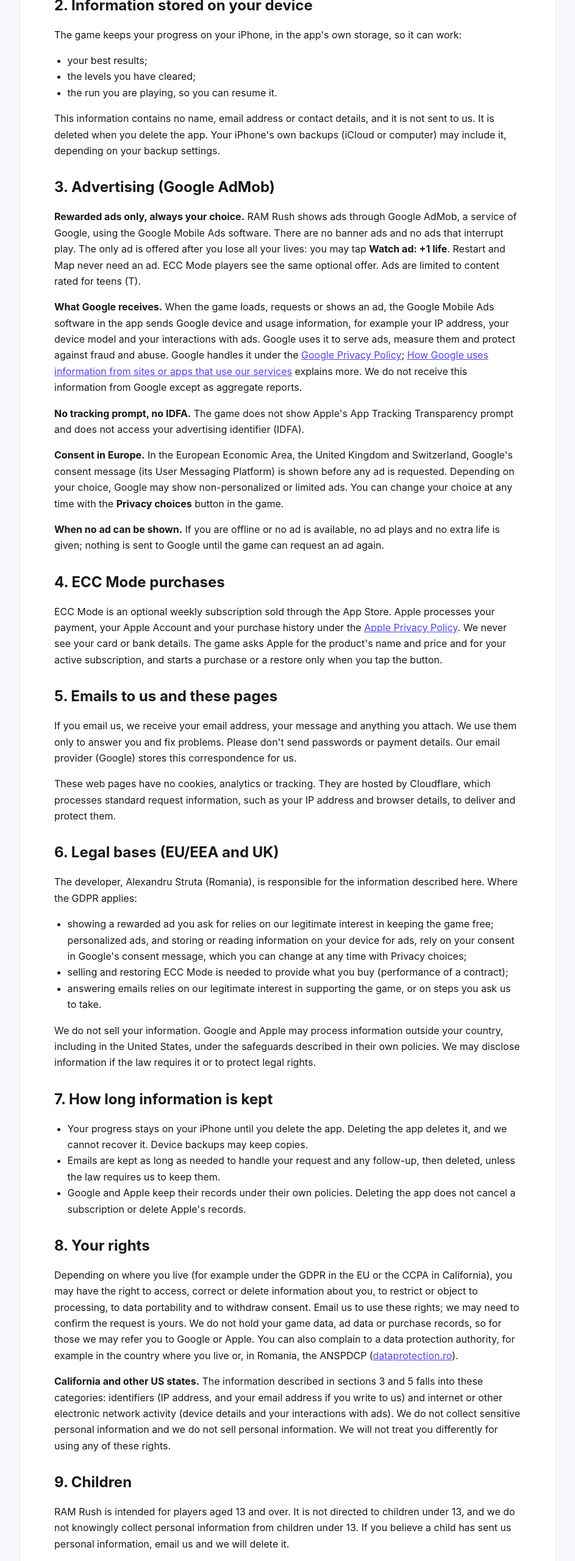
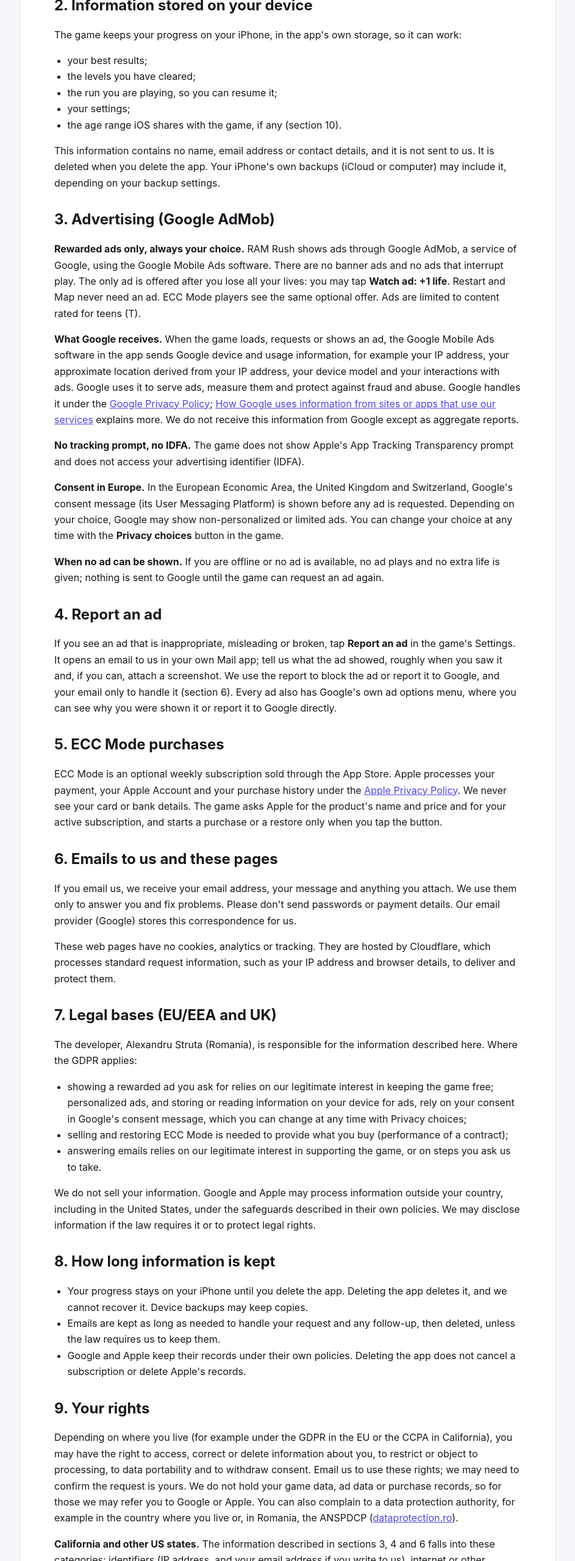
Before and after one commit to alexGamer92/apps-legal-pages, a plain HTML site: page ramrush/privacy/index.html in a window 1280 px wide. Shown: the part 780-3340 px from the top of the page at 61% size, without its empty margins (168-1111 px from the left). Drawn offline with Linux system fonts and the light colour scheme.

Commit message:
RAM Rush privacy: approximate location from the IP address, the age range (Declared Age Range), a Report an ad section
Sections 4-10 renumber to 5-11; the no ad, no life wording is unchanged. Describes version 1.0 (Settings and the age check land before submission).

Claude-Session: https://claude.ai/code/session_01AfUbDfghR4B2rWFR9zTTRe

```diff
--- a/ramrush/privacy/index.html
+++ b/ramrush/privacy/index.html
@@ -30,25 +30,30 @@
 <ul>
 <li>your best results;</li>
 <li>the levels you have cleared;</li>
-<li>the run you are playing, so you can resume it.</li>
+<li>the run you are playing, so you can resume it;</li>
+<li>your settings;</li>
+<li>the age range iOS shares with the game, if any (section 10).</li>
 </ul>
 <p>This information contains no name, email address or contact details, and it is not sent to us. It is deleted when you delete the app. Your iPhone's own backups (iCloud or computer) may include it, depending on your backup settings.</p>
 
 <h2>3. Advertising (Google AdMob)</h2>
 <p><strong>Rewarded ads only, always your choice.</strong> RAM Rush shows ads through Google AdMob, a service of Google, using the Google Mobile Ads software. There are no banner ads and no ads that interrupt play. The only ad is offered after you lose all your lives: you may tap <strong>Watch ad: +1 life</strong>. Restart and Map never need an ad. ECC Mode players see the same optional offer. Ads are limited to content rated for teens (T).</p>
-<p><strong>What Google receives.</strong> When the game loads, requests or shows an ad, the Google Mobile Ads software in the app sends Google device and usage information, for example your IP address, your device model and your interactions with ads. Google uses it to serve ads, measure them and protect against fraud and abuse. Google handles it under the <a href="https://policies.google.com/privacy">Google Privacy Policy</a>; <a href="https://policies.google.com/technologies/partner-sites">How Google uses information from sites or apps that use our services</a> explains more. We do not receive this information from Google except as aggregate reports.</p>
+<p><strong>What Google receives.</strong> When the game loads, requests or shows an ad, the Google Mobile Ads software in the app sends Google device and usage information, for example your IP address, your approximate location derived from your IP address, your device model and your interactions with ads. Google uses it to serve ads, measure them and protect against fraud and abuse. Google handles it under the <a href="https://policies.google.com/privacy">Google Privacy Policy</a>; <a href="https://policies.google.com/technologies/partner-sites">How Google uses information from sites or apps that use our services</a> explains more. We do not receive this information from Google except as aggregate reports.</p>
 <p><strong>No tracking prompt, no IDFA.</strong> The game does not show Apple's App Tracking Transparency prompt and does not access your advertising identifier (IDFA).</p>
 <p><strong>Consent in Europe.</strong> In the European Economic Area, the United Kingdom and Switzerland, Google's consent message (its User Messaging Platform) is shown before any ad is requested. Depending on your choice, Google may show non-personalized or limited ads. You can change your choice at any time with the <strong>Privacy choices</strong> button in the game.</p>
 <p><strong>When no ad can be shown.</strong> If you are offline or no ad is available, no ad plays and no extra life is given; nothing is sent to Google until the game can request an ad again.</p>
 
-<h2>4. ECC Mode purchases</h2>
+<h2>4. Report an ad</h2>
+<p>If you see an ad that is inappropriate, misleading or broken, tap <strong>Report an ad</strong> in the game's Settings. It opens an email to us in your own Mail app; tell us what the ad showed, roughly when you saw it and, if you can, attach a screenshot. We use the report to block the ad or report it to Google, and your email only to handle it (section 6). Every ad also has Google's own ad options menu, where you can see why you were shown it or report it to Google directly.</p>
+
+<h2>5. ECC Mode purchases</h2>
 <p>ECC Mode is an optional weekly subscription sold through the App Store. Apple processes your payment, your Apple Account and your purchase history under the <a href="https://www.apple.com/legal/privacy/">Apple Privacy Policy</a>. We never see your card or bank details. The game asks Apple for the product's name and price and for your active subscription, and starts a purchase or a restore only when you tap the button.</p>
 
-<h2>5. Emails to us and these pages</h2>
+<h2>6. Emails to us and these pages</h2>
 <p>If you email us, we receive your email address, your message and anything you attach. We use them only to answer you and fix problems. Please don't send passwords or payment details. Our email provider (Google) stores this correspondence for us.</p>
 <p>These web pages have no cookies, analytics or tracking. They are hosted by Cloudflare, which processes standard request information, such as your IP address and browser details, to deliver and protect them.</p>
 
-<h2>6. Legal bases (EU/EEA and UK)</h2>
+<h2>7. Legal bases (EU/EEA and UK)</h2>
 <p>The developer, Alexandru Struta (Romania), is responsible for the information described here. Where the GDPR applies:</p>
 <ul>
 <li>showing a rewarded ad you ask for relies on our legitimate interest in keeping the game free; personalized ads, and storing or reading information on your device for ads, rely on your consent in Google's consent message, which you can change at any time with Privacy choices;</li>
@@ -57,21 +62,22 @@
 </ul>
 <p>We do not sell your information. Google and Apple may process information outside your country, including in the United States, under the safeguards described in their own policies. We may disclose information if the law requires it or to protect legal rights.</p>
 
-<h2>7. How long information is kept</h2>
+<h2>8. How long information is kept</h2>
 <ul>
 <li>Your progress stays on your iPhone until you delete the app. Deleting the app deletes it, and we cannot recover it. Device backups may keep copies.</li>
 <li>Emails are kept as long as needed to handle your request and any follow-up, then deleted, unless the law requires us to keep them.</li>
 <li>Google and Apple keep their records under their own policies. Deleting the app does not cancel a subscription or delete Apple's records.</li>
 </ul>
 
-<h2>8. Your rights</h2>
+<h2>9. Your rights</h2>
 <p>Depending on where you live (for example under the GDPR in the EU or the CCPA in California), you may have the right to access, correct or delete information about you, to restrict or object to processing, to data portability and to withdraw consent. Email us to use these rights; we may need to confirm the request is yours. We do not hold your game data, ad data or purchase records, so for those we may refer you to Google or Apple. You can also complain to a data protection authority, for example in the country where you live or, in Romania, the ANSPDCP (<a href="https://www.dataprotection.ro/">dataprotection.ro</a>).</p>
-<p><strong>California and other US states.</strong> The information described in sections 3 and 5 falls into these categories: identifiers (IP address, and your email address if you write to us) and internet or other electronic network activity (device details and your interactions with ads). We do not collect sensitive personal information and we do not sell personal information. We will not treat you differently for using any of these rights.</p>
+<p><strong>California and other US states.</strong> The information described in sections 3, 4 and 6 falls into these categories: identifiers (IP address, and your email address if you write to us), internet or other electronic network activity (device details and your interactions with ads) and geolocation data (only your approximate location, derived from your IP address). We do not collect sensitive personal information and we do not sell personal information. We will not treat you differently for using any of these rights.</p>
 
-<h2>9. Children</h2>
+<h2>10. Children</h2>
 <p>RAM Rush is intended for players aged 13 and over. It is not directed to children under 13, and we do not knowingly collect personal information from children under 13. If you believe a child has sent us personal information, email us and we will delete it.</p>
+<p><strong>Age range.</strong> On iOS 26 and later, the game asks iOS for your age range the first time it starts, using Apple's Declared Age Range feature, before Google's consent message. You (or a parent, for a child's account) decide whether to share it, and the game receives only a range (under 13, 13 to 15, or 16 and over), never your birth date. The range is stored only on your iPhone and is never sent to us or to Google. It is used only to choose the type of ads Google may show, and with each ad request the game tells Google just that choice: for players under 13 Google applies its child-directed treatment and the game shows no ECC Mode offers; for players aged 13 to 15 Google applies its treatment for teens. If you don't share a range, or your iPhone runs an earlier iOS, the game plays as usual with ads limited to content rated for teens.</p>
 
-<h2>10. Changes and contact</h2>
+<h2>11. Changes and contact</h2>
 <p>We will post any changes here with a new date. If a change significantly affects how your information is used, we will also tell you in the game or ask for your consent where required. Questions or requests: <a href="mailto:alexandrustruta@gmail.com">alexandrustruta@gmail.com</a>.</p>
 
 <footer>RAM Rush · Privacy Policy</footer>
```
Also changed, not shown: 1 other file.
